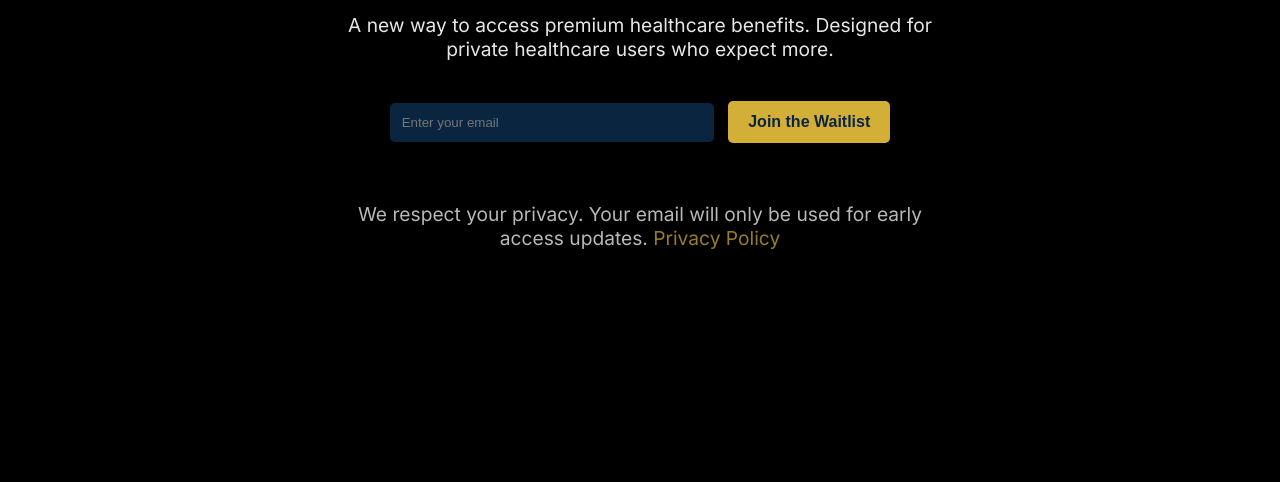
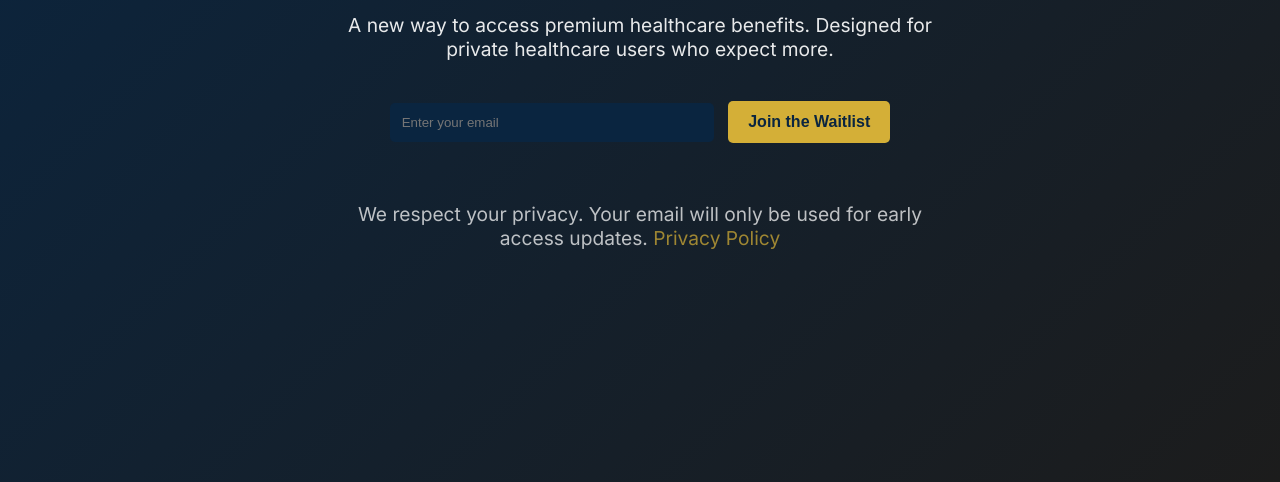
Before and after one commit to LFound/MedPerk-coming-soon, a plain HTML site: page index.html in a window 1280 px wide. Shown: the part 318-800 px from the top of the page. Drawn offline with nearby package versions, Linux system fonts and the light colour scheme.

Commit message:
Update index.html

```diff
--- a/index.html
+++ b/index.html
@@ -17,7 +17,7 @@
         body {
             margin: 0;
             font-family: 'Inter', sans-serif;
-            background-color: #000000; /* Solid black background */
+            background: linear-gradient(135deg, #0A2540, #1C1C1C); /* Dark navy gradient */
             color: var(--text-color);
             display: flex;
             flex-direction: column;
```
